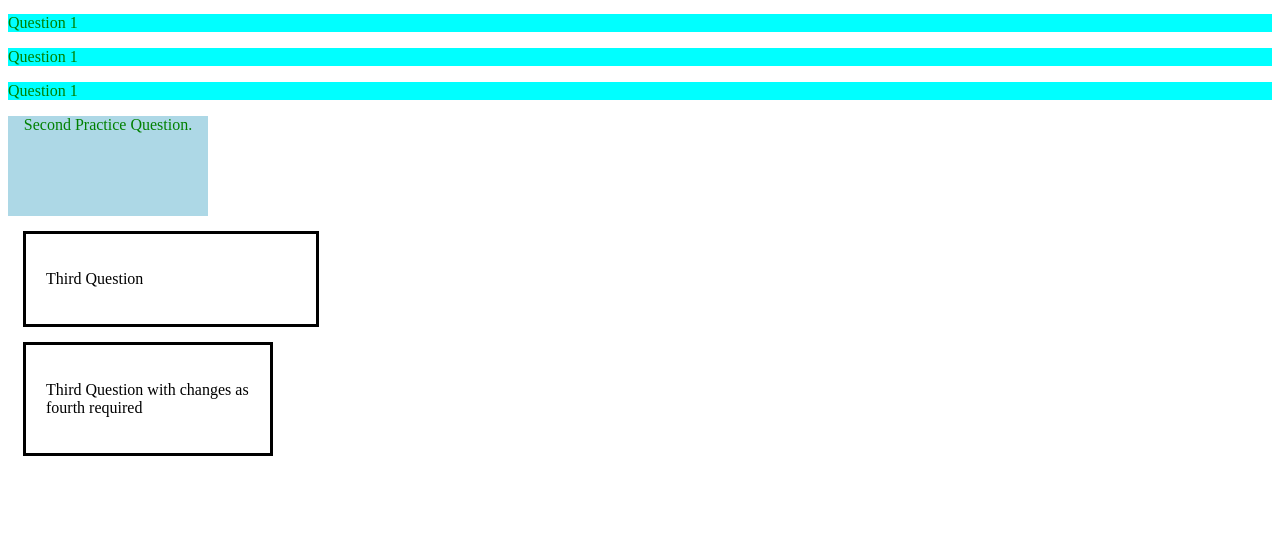
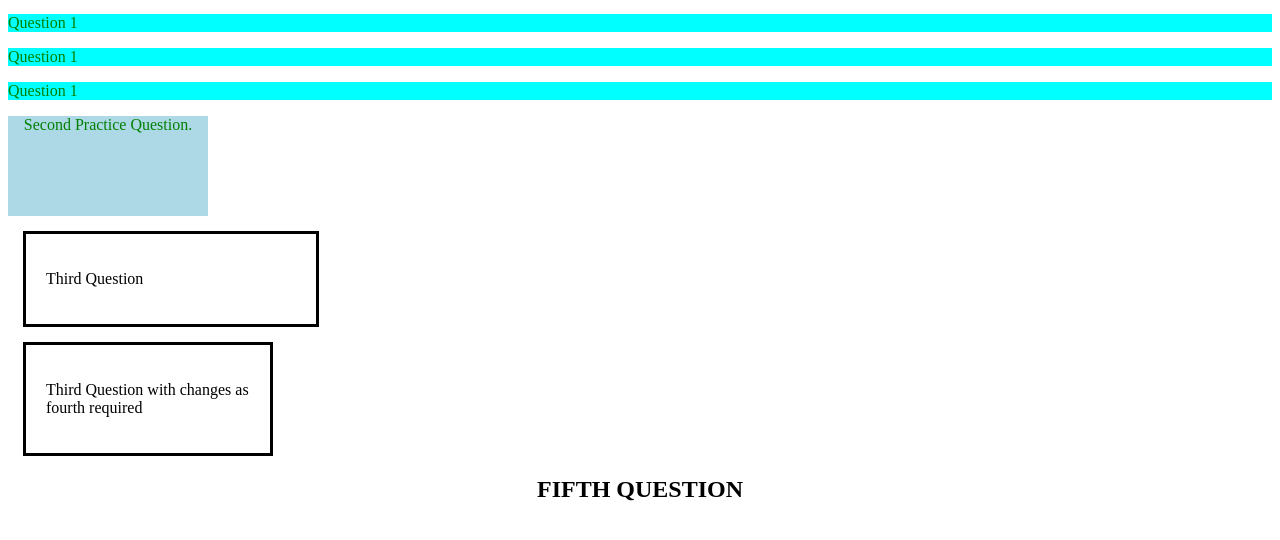
Before and after one commit to Vikash-Attrish/CSS-Question-Practice, a website: page index.html in a window 1280 px wide. Shown: the part 118-658 px from the top of the page. Drawn offline with Linux system fonts and the light colour scheme.

Commit message:
Text formatting Practice

```diff
--- a/index.html
+++ b/index.html
@@ -57,6 +57,10 @@
         <p>Third Question with changes as fourth required</p>
       </div>
     </section>
+    <section>
+      <!-- Text Formatting Practice -->
+      <h1 style="text-align: center; font-weight: bold; text-transform: uppercase;">fifth Question</h1>
+    </section>
   </main>
 </body>
 </html>
```
